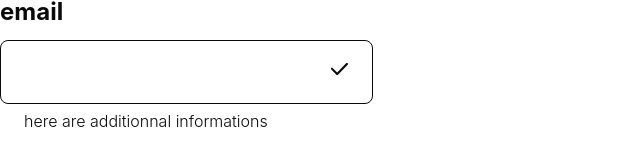
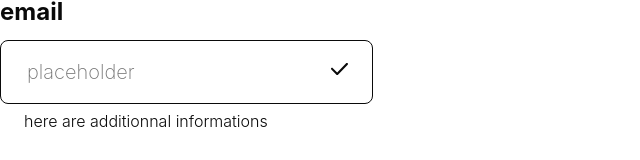
Before and after one commit to quentingrchr/design-system, a React (Create React App) app: page / in a window 1280 px wide. Shown: the top 160 px of the page, without its empty margins (0-640 px from the left). Built offline with nearby package versions, Linux system fonts and the light colour scheme.

Commit message:
input > add placeholder

```diff
--- a/src/components/Input/index.tsx
+++ b/src/components/Input/index.tsx
@@ -55,6 +55,7 @@ export default function Input({
         }}
         type={type}
         className="input__input"
+        placeholder={placeholder}
       />
       {icon ? (
         <Icon
```
